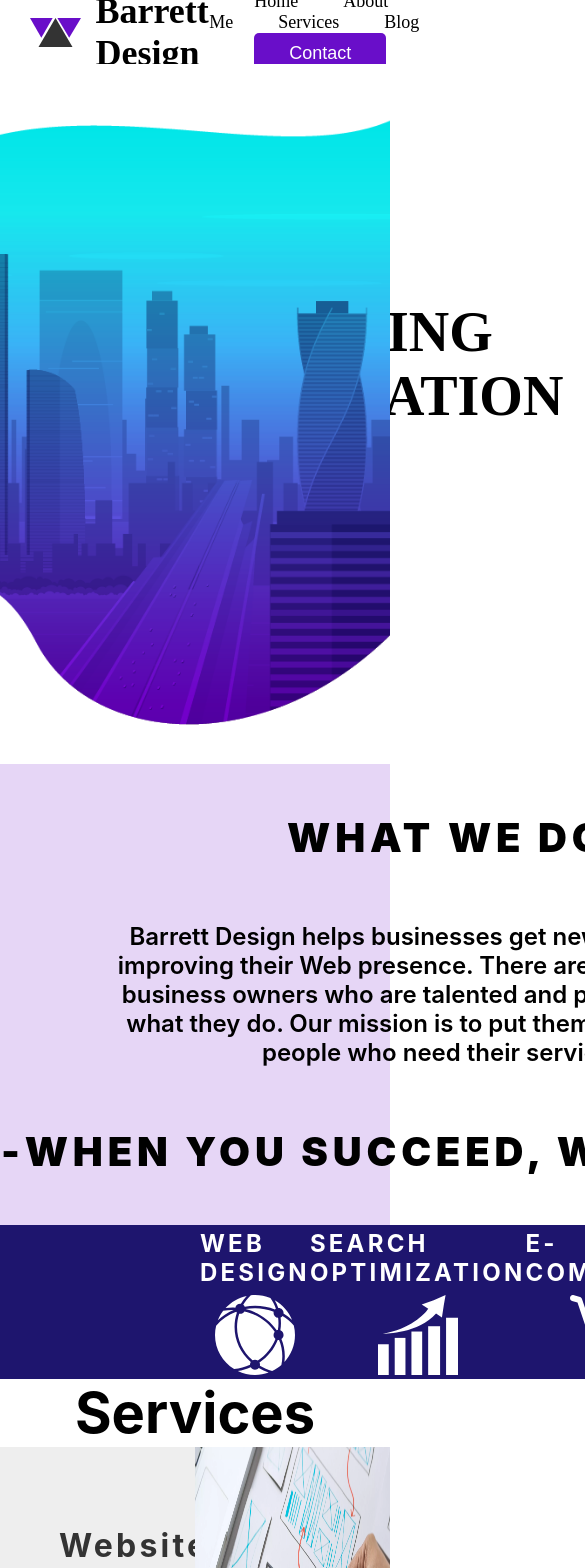
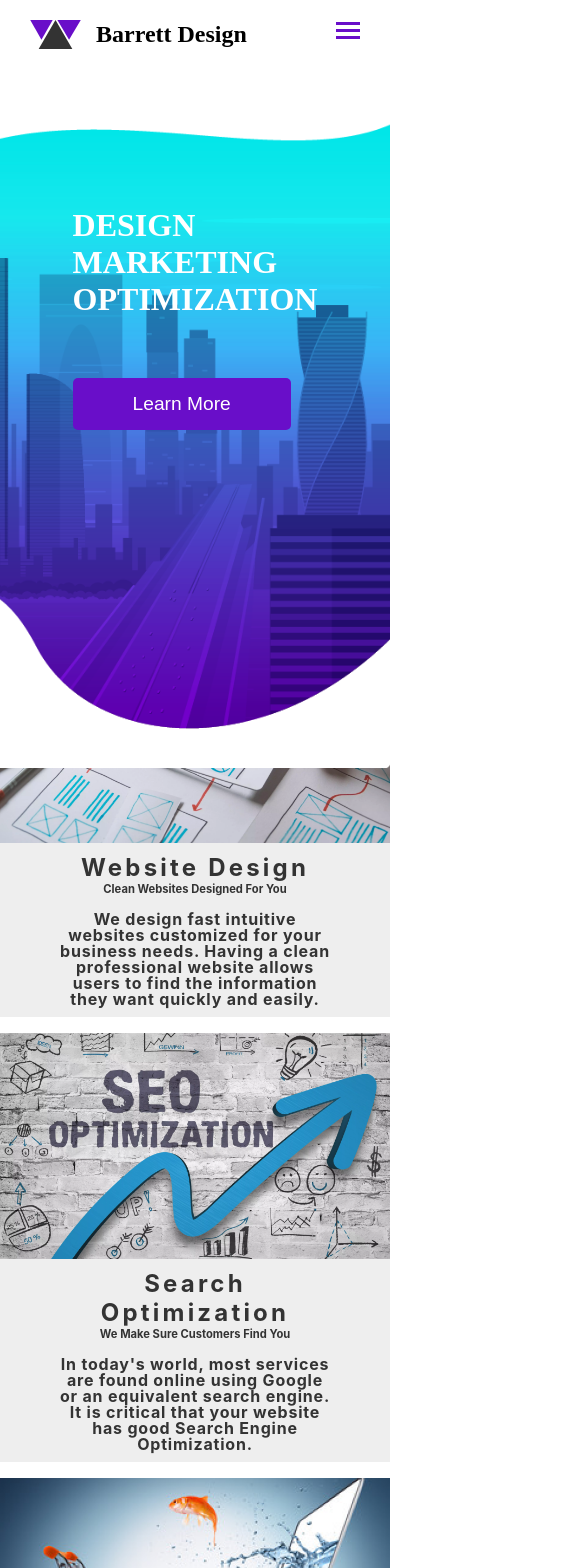
Before and after one commit to ScottYoung91/Marketing-Site, a React (Create React App) app: page / in a window 390 px wide. Shown: the top 1568 px of the page, 585 px wide, since content can reach past the window. Built offline with nearby package versions, Linux system fonts and the light colour scheme.

Commit message:
mobile responsive

```diff
--- a/src/components/Banner/banner.css
+++ b/src/components/Banner/banner.css
@@ -43,3 +43,8 @@
 	text-transform: uppercase;
 	letter-spacing: 0.2rem;
 }
+@media only screen and (max-width: 600px) {
+	.banner {
+		display: none;
+	}
+}
--- a/src/components/Contact/contact.css
+++ b/src/components/Contact/contact.css
@@ -33,6 +33,9 @@
 	border: 0;
 	padding: 0.5rem;
 }
+.contact-form input.description {
+	height: 4.5rem;
+}
 .contact-form input:focus {
 	outline: #690ec9 3px solid;
 }
@@ -48,3 +51,55 @@
 	font-size: 1rem;
 	cursor: pointer;
 }
+
+@media only screen and (max-width: 600px) {
+	.contact .container {
+		height: 800px;
+		margin: auto;
+		display: flex;
+		align-items: center;
+		justify-content: center;
+		background-color: #690ec911;
+	}
+
+	.contact-form {
+		height: 490px;
+		width: 50%;
+		background-color: #fff;
+		border-radius: 5px;
+		display: flex;
+		flex-direction: column;
+		align-items: center;
+		padding: 3rem 0;
+	}
+	.contact-form h4 {
+		text-transform: uppercase;
+		font-size: 1rem;
+		text-align: center;
+		margin-bottom: 0.5rem;
+	}
+	.contact-form input {
+		height: 2.4rem;
+		width: 80%;
+		margin: 0.5rem 0;
+		border-radius: 5px;
+		background-color: #f0f0f0;
+		border: 0;
+		padding: 0.5rem;
+	}
+	.contact-form input:focus {
+		outline: #690ec9 3px solid;
+	}
+	.contact-form button {
+		height: 3rem;
+		width: 50%;
+		margin: 0.5rem 0;
+		border-radius: 5px;
+		background-color: #690ec9;
+		border: 0;
+		padding: 0.5rem;
+		color: #fff;
+		font-size: 1rem;
+		cursor: pointer;
+	}
+}
--- a/src/components/Hero/hero.css
+++ b/src/components/Hero/hero.css
@@ -11,18 +11,19 @@
 }
 
 .hero-container h2 {
-	font-size: 56px;
+	font-size: 3.5rem;
 	text-transform: uppercase;
 	font-family: 'Articulat CF', 'sans-serif';
 }
 .hero-container .hero-content button {
 	margin-top: 60px;
-	font-size: 18px;
+	font-size: 1.2rem;
 	outline: 0;
 	background-color: #690ec9;
 	color: white;
 	border: 0;
 	padding: 15px 60px;
+	border-radius: 5px;
 }
 
 .hero-image {
@@ -31,3 +32,26 @@
 	right: 0;
 	height: 700px;
 }
+
+@media only screen and (max-width: 600px) {
+	.hero-container {
+		height: 500px;
+		width: 100%;
+		position: relative;
+		display: flex;
+		flex-direction: column;
+		align-items: center;
+		justify-content: center;
+	}
+
+	.hero-content {
+		position: static;
+		z-index: 99;
+	}
+	.hero-container h2 {
+		font-size: 2rem;
+		color: #fff;
+		text-transform: uppercase;
+		font-family: 'Articulat CF', 'sans-serif';
+	}
+}
--- a/src/components/Navbar/Navbar.js
+++ b/src/components/Navbar/Navbar.js
@@ -1,28 +1,61 @@
-import React from 'react';
+import React, { useState, useEffect } from 'react';
 import { Link } from 'react-router-dom';
 import './navbar.css';
 
 const Navbar = () => {
+	const [showNav, setShowNav] = useState(false);
+	useEffect(() => {
+		if (!showNav && window.innerWidth < 601)
+			document.querySelector('.nav-items').style.display = 'none';
+	}, [showNav]);
+
 	return (
 		<nav>
 			<div className='logo-container'>
 				<img src={'./logo 1.svg'} alt='' className='logo' />
 				<h2>Barrett Design</h2>
 			</div>
+			<div className='mobile mobile-menu'>
+				<button
+					onClick={() => {
+						document.querySelector('.nav-items').style.display = 'flex';
+						setShowNav(true);
+					}}
+				>
+					<img
+						src={'./assets/icon-hamburger.svg'}
+						alt='nav-button'
+						className='hamburger'
+					/>
+				</button>
+				<div className='mobile-nav-items'></div>
+			</div>
 			<div className='nav-items'>
-				<Link to='/' className='nav-item'>
+				<Link to='/' className='nav-item' onClick={() => setShowNav(false)}>
 					Home
 				</Link>
-				<Link to='/about' className='nav-item'>
+				<Link
+					to='/about'
+					className='nav-item'
+					onClick={() => setShowNav(false)}
+				>
 					About Me
 				</Link>
-				<Link to='/services' className='nav-item'>
+				<Link
+					to='/services'
+					className='nav-item'
+					onClick={() => setShowNav(false)}
+				>
 					Services
 				</Link>
-				<Link to='/blog' className='nav-item'>
+				<Link to='/blog' className='nav-item' onClick={() => setShowNav(false)}>
 					Blog
 				</Link>
-				<Link to='/blog' className='nav-item '>
+				<Link
+					to='/contact'
+					className='nav-item '
+					onClick={() => setShowNav(false)}
+				>
 					<button className='nav-contact'>Contact</button>
 				</Link>
 			</div>
--- a/src/components/Navbar/navbar.css
+++ b/src/components/Navbar/navbar.css
@@ -6,6 +6,21 @@ nav {
 	padding: 0 30px;
 
 	font-family: 'Articulat CF', 'sans-serif';
+}
+nav .mobile-menu {
+	display: none;
+	height: 24px;
+	width: 24px;
+}
+nav .mobile-menu button {
+	background-color: transparent;
+	outline: 0;
+	border: 0;
+}
+.hamburger {
+	color: #690ec9;
+	width: 100%;
+	height: 100%;
 }
 .logo-container {
 	display: flex;
@@ -36,3 +51,46 @@ nav {
 	border-radius: 5px;
 	cursor: pointer;
 }
+
+@media only screen and (max-width: 600px) {
+	.mobile {
+		display: inline-block;
+	}
+	nav {
+		flex-direction: row;
+		justify-content: space-between;
+		flex-shrink: 0;
+		height: 68px;
+	}
+	nav .nav-items {
+		display: none;
+		position: absolute;
+		top: 68px;
+		left: 0;
+		height: calc(100vh - 68px);
+		width: 100vw;
+		padding: 0;
+		margin: 0;
+		background-color: #690ec9;
+		flex-direction: column;
+		align-items: center;
+		z-index: 999;
+	}
+	nav .mobile-menu {
+		display: block;
+	}
+	nav .logo-container h2 {
+		font-size: 1.5rem;
+		letter-spacing: -1.05;
+	}
+	nav .nav-items .nav-item {
+		width: 90%;
+		padding-top: 20px;
+		display: flex;
+		align-items: center;
+		border-bottom: 2px solid #fff;
+		margin: 0;
+		font-size: 25px;
+		color: #fff;
+	}
+}
--- a/src/components/Services/Services.js
+++ b/src/components/Services/Services.js
@@ -21,7 +21,7 @@ const Services = () => {
 					className='service-image'
 				/>
 			</div>
-			<div className='service right-align'>
+			<div className='service right-align reverse'>
 				<img src={'./assets/image-seo.png'} alt='' className='service-image' />
 				<div className='service-content'>
 					<h1>Search Optimization</h1>
--- a/src/components/Services/services.css
+++ b/src/components/Services/services.css
@@ -48,3 +48,45 @@
 	height: 100%;
 	width: 50%;
 }
+@media only screen and (max-width: 600px) {
+	.services h2 {
+		font-size: 2.5rem;
+		text-align: center;
+	}
+	.service {
+		flex-direction: column-reverse;
+		height: auto;
+		margin-bottom: 16px;
+	}
+	.service.reverse {
+		flex-direction: column;
+	}
+	.service-content {
+		width: 100%;
+		background-color: #eeeeee;
+		padding: 10px 59px;
+		text-align: center;
+	}
+	.service-content h1 {
+		font-size: 1.5rem;
+		font-weight: bold;
+		letter-spacing: 0.2rem;
+		color: #333;
+	}
+	.service-content h4 {
+		font-size: 0.7rem;
+		font-weight: 700;
+		color: #333;
+	}
+	.service-content p {
+		margin-top: 15px;
+		font-size: 1rem;
+		font-weight: 700;
+		letter-spacing: 0.05rem;
+		line-height: 1;
+		color: #333;
+	}
+	.service-image {
+		width: 100%;
+	}
+}
```
Also changed, not shown: public/assets/icon-hamburger.svg (added).
